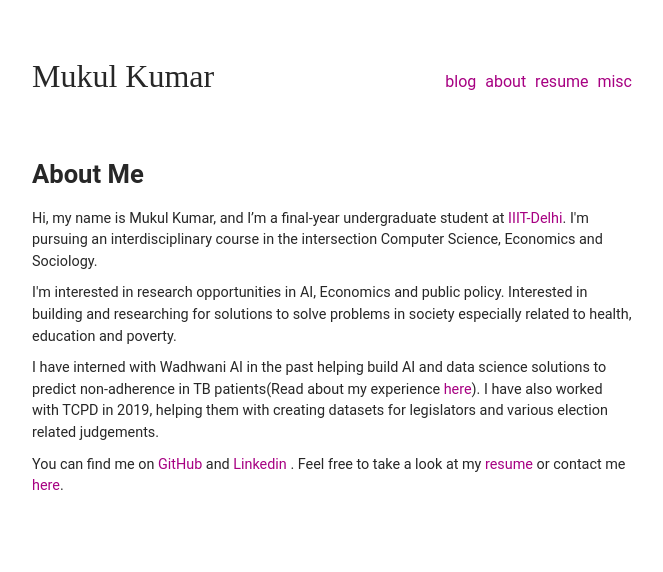
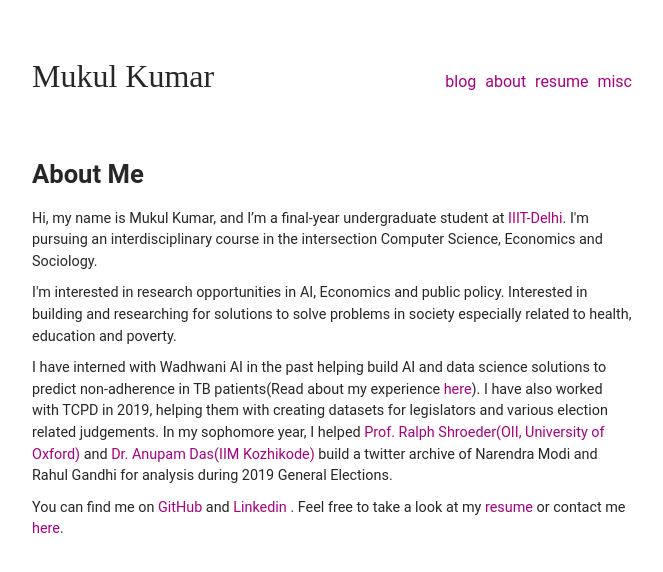
Before and after one commit to mukulkumar22/mukulkumar22.github.io, a Jekyll site: the page index.html, which Jekyll copies as it is, in a window 1280 px wide. Shown: the top 572 px of the page, without its empty margins (308-971 px from the left). Built offline with Jekyll 4.4.1, drawn with Linux system fonts in a browser that asks for light colours; some web fonts are replaced.

Commit message:
Update index.html

```diff
--- a/index.html
+++ b/index.html
@@ -75,7 +75,8 @@
 
 <p>I'm interested in research opportunities in AI, Economics and public policy. Interested in building and researching for solutions to solve problems in society especially related to health, education and poverty.</p>
 
-<p>I have interned with Wadhwani AI in the past helping build AI and data science solutions to predict non-adherence in TB patients(Read about my experience <a href="https://medium.com/@muk137kumar/using-ai-to-help-tb-patients-in-india-my-internship-experience-at-wadhwani-ai-b0d59d1d67fb">here</a>). I have also worked with TCPD in 2019, helping them with creating datasets for legislators and various election related judgements.</p>
+<p>I have interned with Wadhwani AI in the past helping build AI and data science solutions to predict non-adherence in TB patients(Read about my experience <a href="https://medium.com/@muk137kumar/using-ai-to-help-tb-patients-in-india-my-internship-experience-at-wadhwani-ai-b0d59d1d67fb">here</a>). I have also worked with TCPD in 2019, helping them with creating datasets for legislators and various election related judgements.
+        In my sophomore year, I helped <a href = "https://www.oii.ox.ac.uk/people/ralph-schroeder/">Prof. Ralph Shroeder(OII, University of Oxford)</a> and <a href = "https://iimk.ac.in/faculty/facultyprofile.php?pid=anupamdas"> Dr. Anupam Das(IIM Kozhikode)</a> build a twitter archive of Narendra Modi and Rahul Gandhi for analysis during 2019 General Elections. </p>
 
 
 
```
